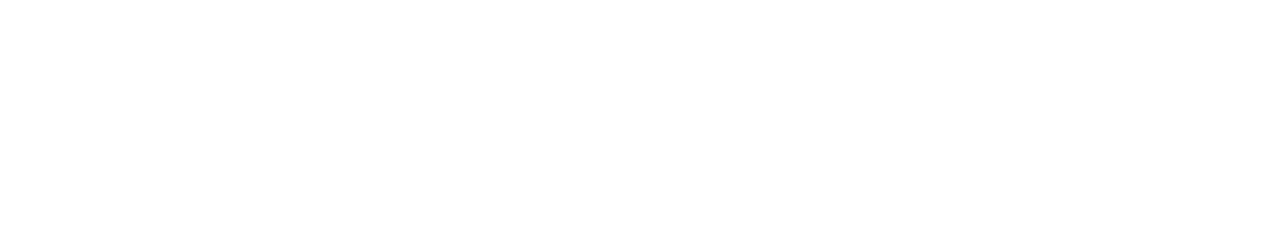
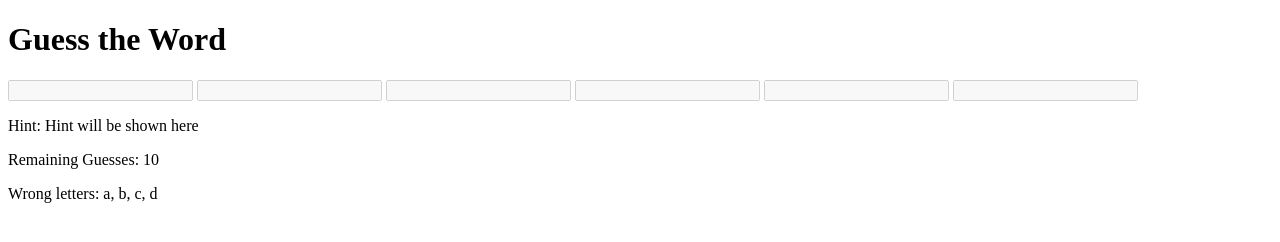
Before and after one commit to Tobbiloba/Guess-the-word, a plain HTML site: page index.html in a window 1280 px wide. Drawn offline with Linux system fonts and the light colour scheme.

Commit message:
added html attributes

```diff
--- a/index.html
+++ b/index.html
@@ -1,12 +1,38 @@
 <!DOCTYPE html>
 <html lang="en">
-<head>
-    <meta charset="UTF-8">
-    <meta http-equiv="X-UA-Compatible" content="IE=edge">
-    <meta name="viewport" content="width=device-width, initial-scale=1.0">
+  <head>
+    <meta charset="UTF-8" />
+    <meta http-equiv="X-UA-Compatible" content="IE=edge" />
+    <meta name="viewport" content="width=device-width, initial-scale=1.0" />
     <title>Document</title>
-</head>
-<body>
-
-</body>
+  </head>
+  <body>
+    <div class="wrapper">
+      <h1>Guess the Word</h1>
+      <div class="content">
+        <div class="inputs">
+          <input type="text" disabled />
+          <input type="text" disabled />
+          <input type="text" disabled />
+          <input type="text" disabled />
+          <input type="text" disabled />
+          <input type="text" disabled />
+        </div>
+        <div class="details">
+          <p class="hint">
+            Hint:
+            <span>Hint will be shown here</span>
+          </p>
+          <p class="guess-left">
+            Remaining Guesses:
+            <span>10</span>
+          </p>
+          <p class="wrong-letter">
+            Wrong letters:
+            <span>a, b, c, d</span>
+          </p>
+        </div>
+      </div>
+    </div>
+  </body>
 </html>
```
